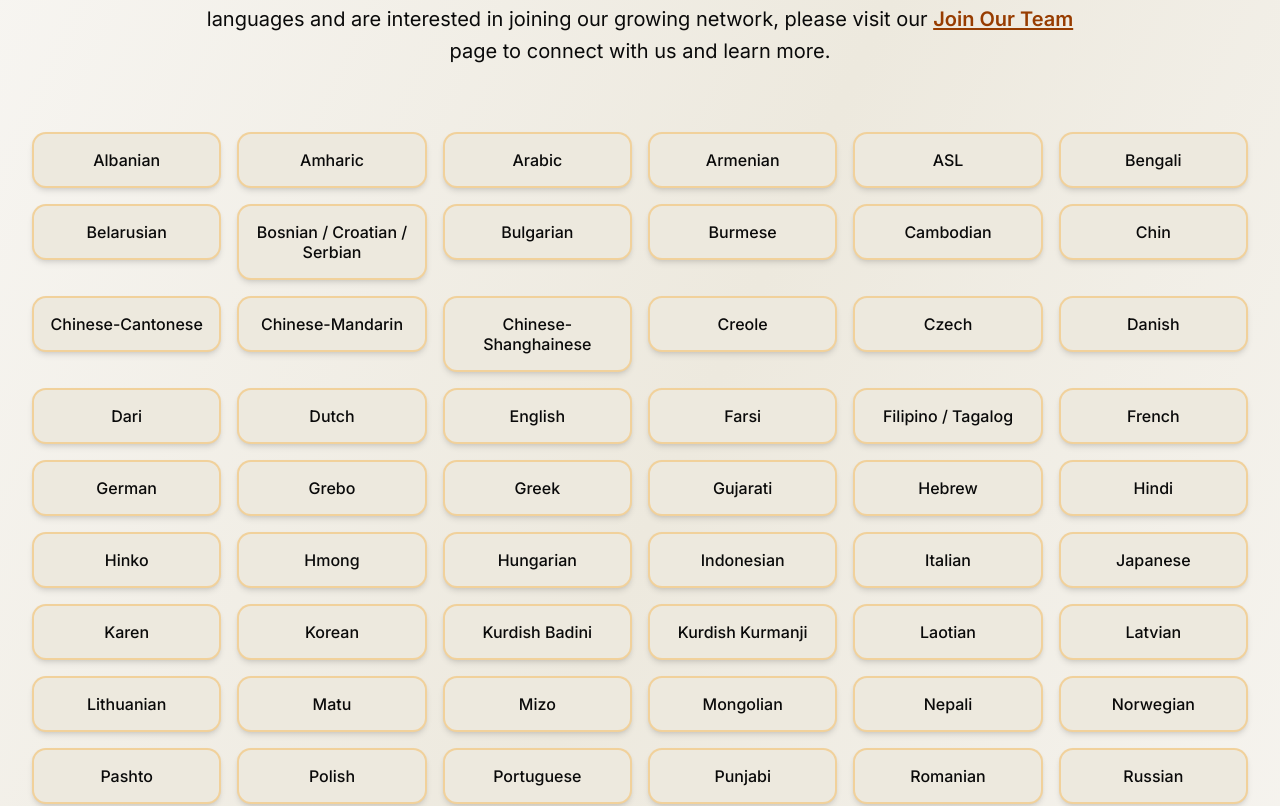
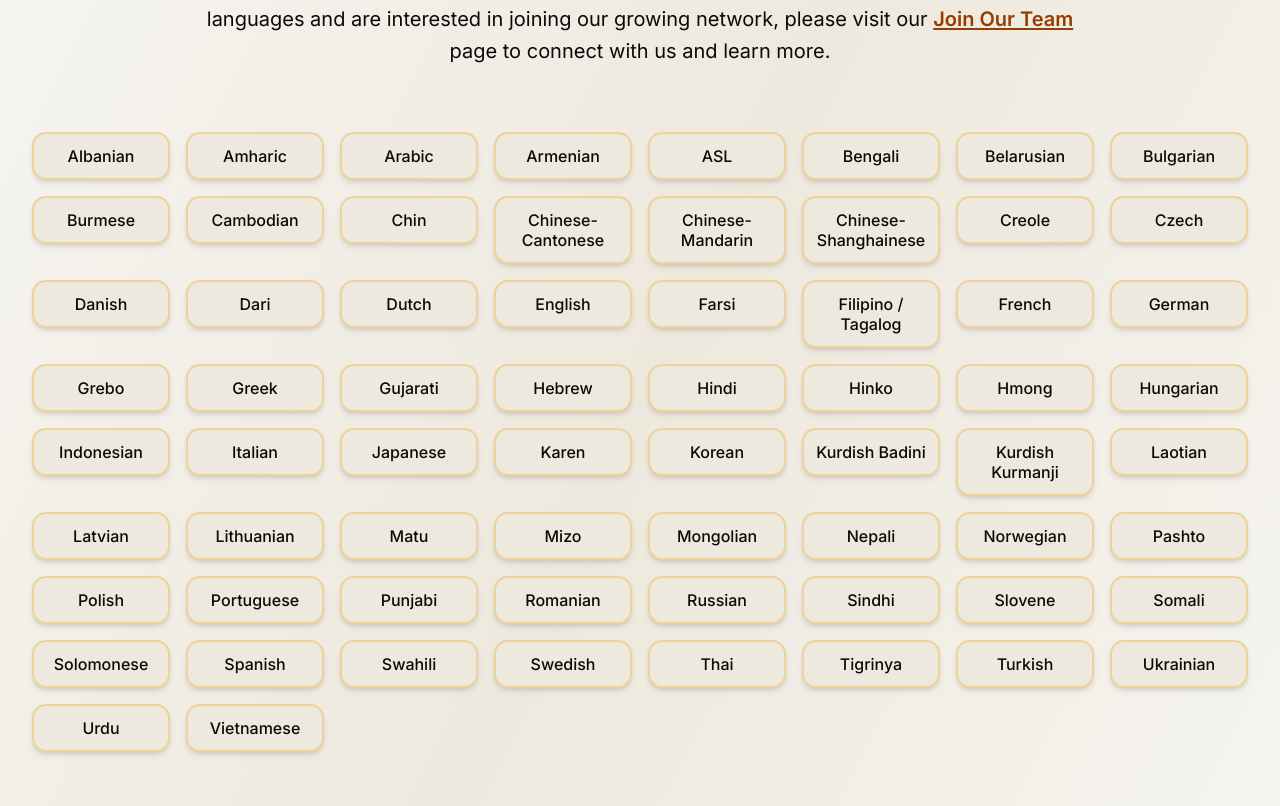
Before and after one commit to SherifAshraf2003/Nile-Language-Translation, a Next.js app: page /about in a window 1280 px wide. Shown: the part 964-1770 px from the top of the page. Built offline with nearby package versions, Linux system fonts and the light colour scheme; a web font is replaced by a local one.

Commit message:
feat: resize languages grid

```diff
--- a/src/components/AboutUsSection.tsx
+++ b/src/components/AboutUsSection.tsx
@@ -297,7 +297,7 @@ const AboutUsSection = () => {
 
           {/* Languages Grid */}
           <motion.div
-            className="grid grid-cols-2 sm:grid-cols-3 md:grid-cols-4 lg:grid-cols-5 xl:grid-cols-6 gap-3 sm:gap-4 max-w-7xl mx-auto"
+            className="grid grid-cols-4 sm:grid-cols-5 md:grid-cols-6 lg:grid-cols-7 xl:grid-cols-8 gap-3 sm:gap-4 max-w-7xl mx-auto "
             initial={{ opacity: 0, y: 30 }}
             whileInView={{ opacity: 1, y: 0 }}
             viewport={{ once: true, margin: "-100px" }}
@@ -321,12 +321,12 @@ const AboutUsSection = () => {
                 }}
                 className="group"
               >
-                <div className="bg-beige-dark hover:bg-amber-100 border-2 border-amber-500/30 hover:border-amber-500 rounded-xl p-3 sm:p-4 shadow-md hover:shadow-lg transition-all duration-300 relative overflow-hidden">
+                <div className="bg-beige-dark hover:bg-amber-100 border-2 border-amber-500/30 hover:border-amber-500 rounded-xl p-1 sm:p-3 shadow-md hover:shadow-lg transition-all duration-300 relative overflow-hidden">
                   {/* Subtle gradient overlay on hover */}
                   <div className="absolute inset-0 bg-gradient-to-br from-amber-500/5 to-ochre/5 opacity-0 group-hover:opacity-100 transition-opacity duration-300" />
 
                   <div className="relative z-10">
-                    <p className="text-sm sm:text-base font-medium text-text-primary group-hover:text-amber-800 transition-colors duration-300 text-center leading-tight">
+                    <p className="text-xs sm:text-base font-medium text-text-primary group-hover:text-amber-800 transition-colors duration-300 text-center leading-tight">
                       {language}
                     </p>
                   </div>
--- a/src/constants/languages.ts
+++ b/src/constants/languages.ts
@@ -6,7 +6,6 @@ export const SUPPORTED_LANGUAGES = [
   "ASL",
   "Bengali",
   "Belarusian",
-  "Bosnian / Croatian / Serbian",
   "Bulgarian",
   "Burmese",
   "Cambodian",
```
